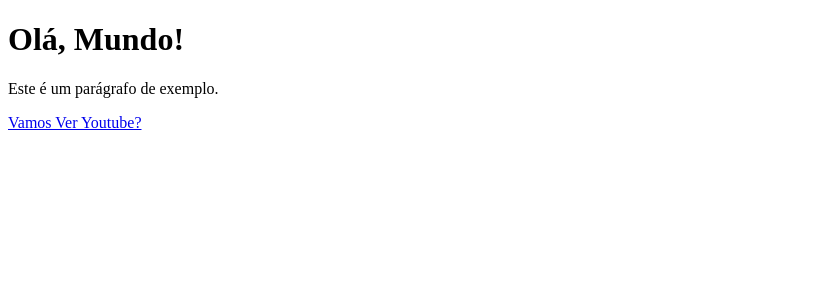
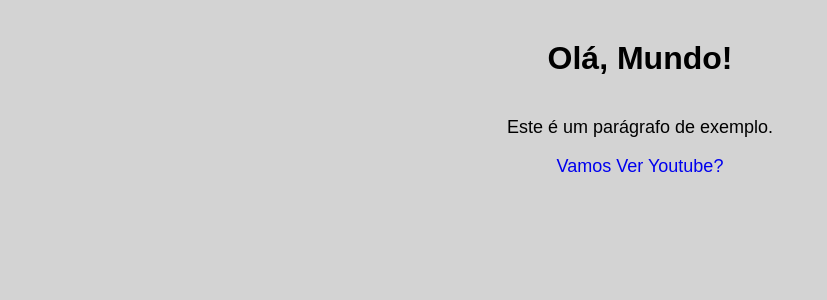
Before and after one commit to Erick-Casa/Exercicios, a Flask app: page /inicial in a window 1280 px wide. Shown: the top 300 px of the page, without its empty margins (0-827 px from the left). Run offline with Flask 3, Linux system fonts and the light colour scheme.

Commit message:
Add files via upload

```diff
--- a/Flask_teste/templates/index.html
+++ b/Flask_teste/templates/index.html
@@ -3,6 +3,7 @@
 	<head>
 		<meta charset="UTF-8">
 		<meta name="viewport" content="width=device-width, initial-scale=1.0">
+		<link rel="stylesheet" href="style.css">
 		<Title>Minha Primeira Página</Title>
 	</head>
 	<body>
--- /dev/null
+++ b/Flask_teste/templates/style.css
@@ -0,0 +1,33 @@
+.classeteste{
+	text-align: center;
+	font-size: 18px;
+}
+
+body{
+	background-color: lightgray;
+	font-family: Arial, sans-serif;
+	margin: 0;
+	padding: 0;
+}
+
+h1{
+	text-align: center;
+	padding: 20px;
+	margin: 20px;
+}
+
+p{
+	font-size: 18px;
+	text-align: center;
+}
+
+a{
+	font-size: 18px;
+	display: block;
+	text-align: center;
+	text-decoration: none;
+}
+
+a:hover{
+	color: gray;
+}
```
Lines whose indentation alone changed are shown as unchanged.
